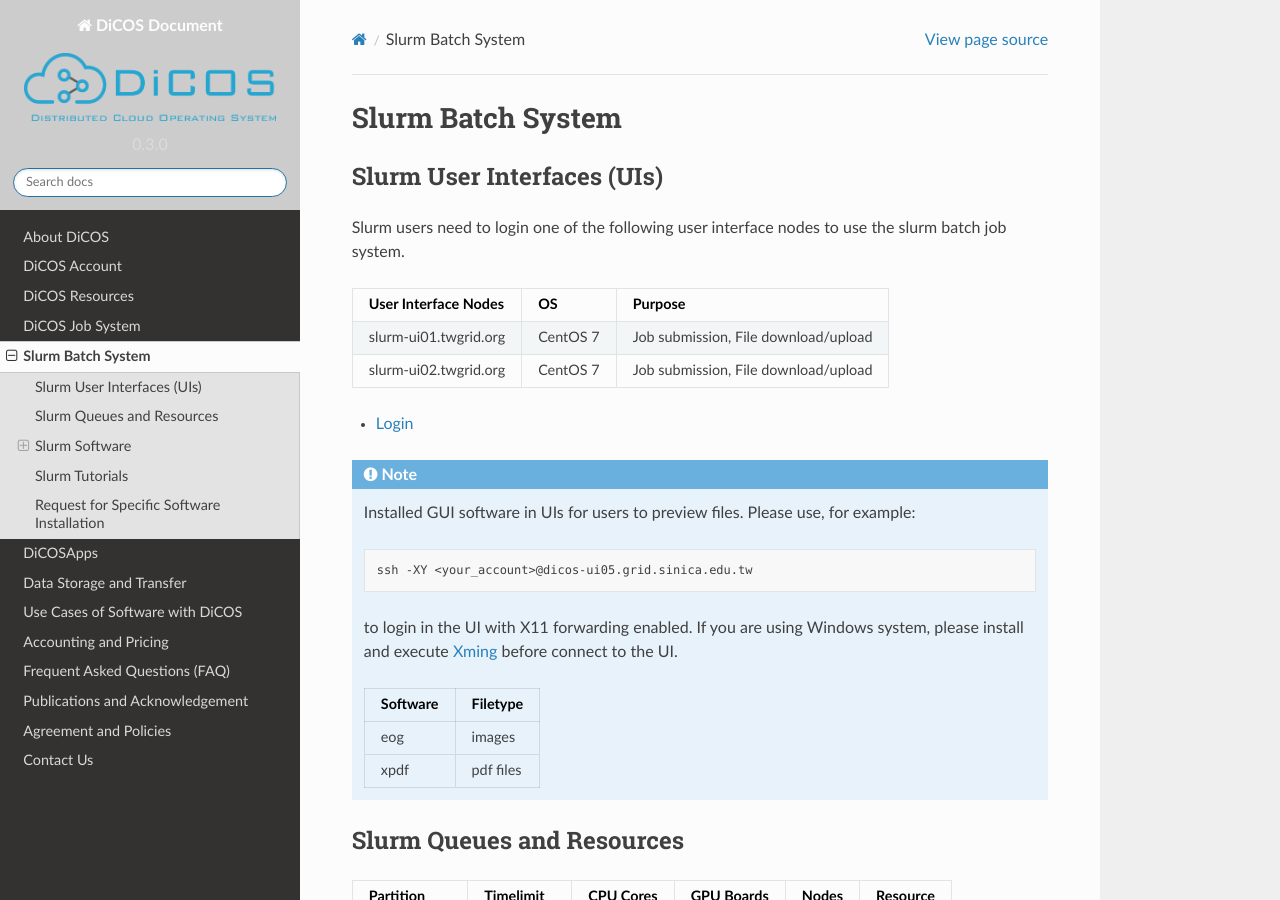
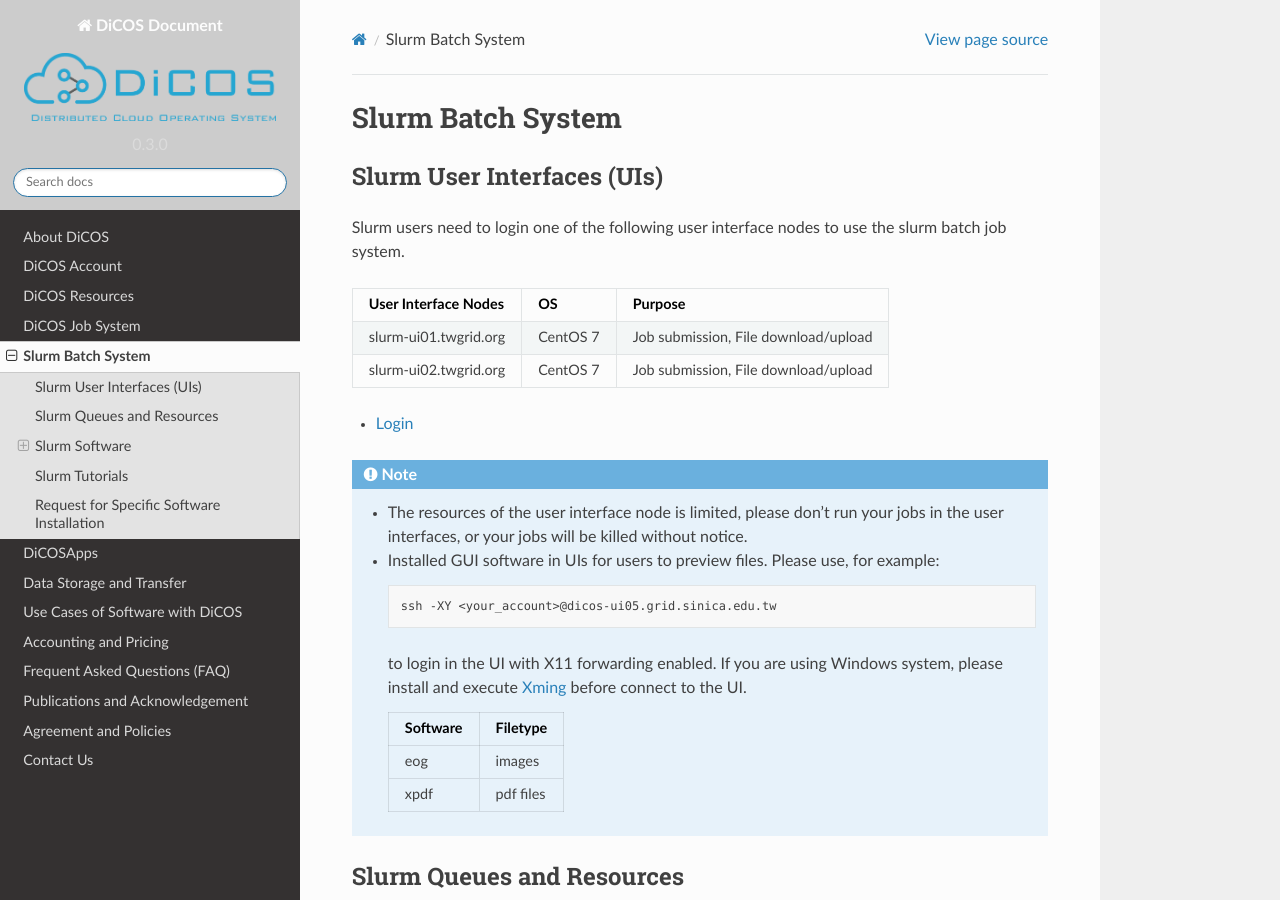
Before and after one commit to ASGCOPS/dicos_document, a Sphinx documentation site: the page built from docs/source/slurm_job_submission.rst, in a window 1280 px wide and 900 px high. Built offline with Sphinx 7.4.7 and the Read the Docs theme 2.0.0, drawn with Linux system fonts in a browser that asks for light colours.

Commit message:
Edit resource_list.rst, dicos_job_submission.rst, and slurm_job_submission.rst

```diff
--- a/docs/source/resource_list.rst
+++ b/docs/source/resource_list.rst
@@ -145,6 +145,10 @@
      - CentOS 7
      - ``slurm`` | Job submission, File download/upload
 
+.. note::
+
+   The resources of the user interface node is limited, please don't run your jobs in the user interfaces, or your jobs will be killed without notice.
+
 ====================
 DiCOS in a Nutshell
 ====================
--- a/docs/source/slurm_job_submission.rst
+++ b/docs/source/slurm_job_submission.rst
@@ -27,23 +27,25 @@
 
 .. note::
 
-   Installed GUI software in UIs for users to preview files. Please use, for example:
+   * The resources of the user interface node is limited, please don't run your jobs in the user interfaces, or your jobs will be killed without notice.
 
-   .. code-block:: bash
+   * Installed GUI software in UIs for users to preview files. Please use, for example:
 
-      ssh -XY <your_account>@dicos-ui05.grid.sinica.edu.tw
+     .. code-block:: bash
 
-   to login in the UI with X11 forwarding enabled. If you are using Windows system, please install and execute `Xming <https://sourceforge.net/projects/xming/>`_ before connect to the UI.
+        ssh -XY <your_account>@dicos-ui05.grid.sinica.edu.tw
 
-   .. list-table::
-      :header-rows: 1
+     to login in the UI with X11 forwarding enabled. If you are using Windows system, please install and execute `Xming <https://sourceforge.net/projects/xming/>`_ before connect to the UI.
 
-      * - Software
-        - Filetype
-      * - eog
-        - images
-      * - xpdf
-        - pdf files
+     .. list-table::
+        :header-rows: 1
+
+        * - Software
+          - Filetype
+        * - eog
+          - images
+        * - xpdf
+          - pdf files
 
 -------------------------------
 Slurm Queues and Resources
```
Also changed, not shown: docs/source/dicos_job_submission.rst (+15 -12 lines).
